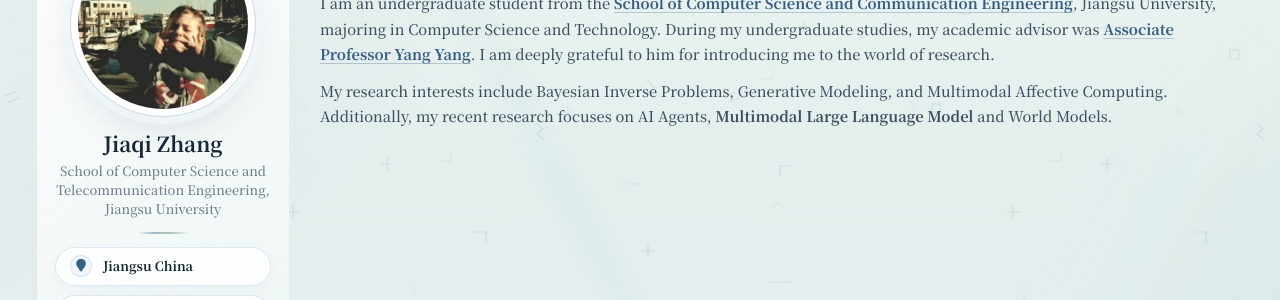
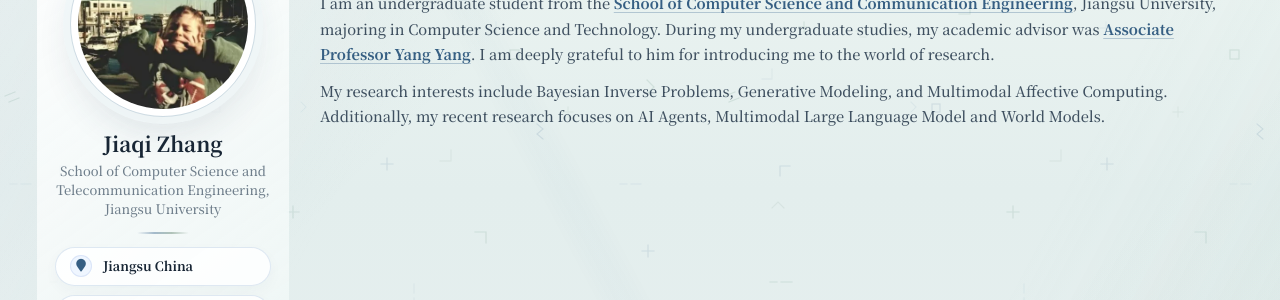
Before and after one commit to JiaqiZhang-Sengoku/JiaqiZhang-Sengoku.github.io, a Jekyll site: the page built from _pages/includes/intro.md, in a window 1280 px wide. Shown: the part 152-452 px from the top of the page. Built offline with Jekyll 4.4.1, drawn with Linux system fonts in a browser that asks for light colours; our own code applies the rules of GitHub Pages for plain Markdown files.

Commit message:
20260707

```diff
--- a/_pages/includes/intro.md
+++ b/_pages/includes/intro.md
@@ -5,7 +5,7 @@
     <span class="hero-title__cn">(Chinese name: 张家旗)</span>
   </h1>
   <p class="hero-description">I am an undergraduate student from the <a href="https://cs.ujs.edu.cn/">School of Computer Science and Communication Engineering</a>, Jiangsu University, majoring in Computer Science and Technology. During my undergraduate studies, my academic advisor was <a href="https://ujsyyoung.github.io/homepage/">Associate Professor Yang Yang</a>. I am deeply grateful to him for introducing me to the world of research.</p>
-  <p class="hero-description">My research interests include Bayesian Inverse Problems, Generative Modeling, and Multimodal Affective Computing. Additionally, my recent research focuses on AI Agents, <strong>Multimodal Large Language Model</strong> and World Models.</p>
+  <p class="hero-description">My research interests include Bayesian Inverse Problems, Generative Modeling, and Multimodal Affective Computing. Additionally, my recent research focuses on AI Agents, Multimodal Large Language Model and World Models.</p>
 </div>
 
 <!-- Temporarily hidden: News section.
```
